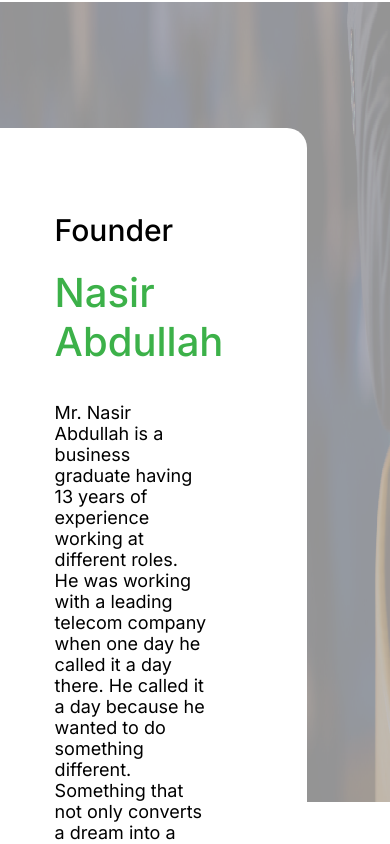
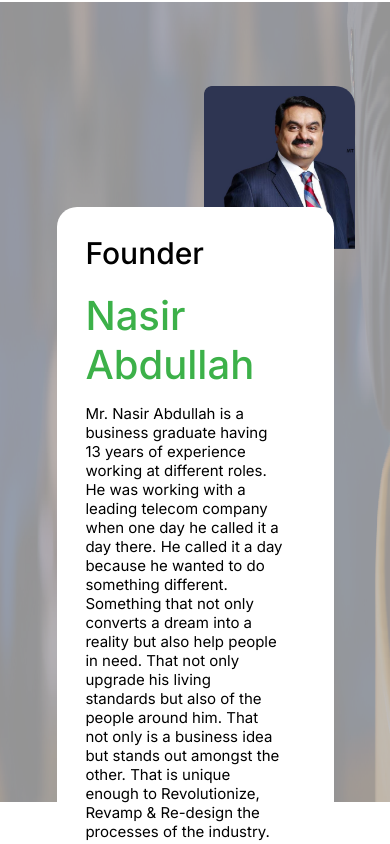
Before and after one commit to MehfoozurRehman/readymaid-web, a React (Create React App) app: page /aboutus in a window 390 px wide. Shown: the part 4700-5544 px from the top of the page. Built offline with nearby package versions, Linux system fonts and the light colour scheme.

Commit message:
about us changes

```diff
--- a/src/about.scss
+++ b/src/about.scss
@@ -221,7 +221,7 @@
 @media (max-width: 1080px) {
   .Best__services__coustomer__container {
     flex-direction: column;
-    padding-left: 2em;
+    padding-left: 5em;
   }
   .Best__services__coustomer__container__img {
     margin-top: 1.5em;
@@ -233,6 +233,10 @@
 @media (max-width: 1240px) {
   .about__us__our__foundation__container__main__two {
     width: 70%;
+    padding: 3em;
+  }
+  .about__us__our__foundation__container__content{
+   width: 60%;
   }
 }
 @media (max-width: 1176px) {
@@ -250,6 +254,44 @@
     width: fit-content;
   }
   .about__us__our__foundation__container__content {
-    width: 80%;
+    width: 100%;
+  }
+  .about__us__our__foundation__container__main{
+    width: 100%;
+  }
+  .about__us__our__foundation__container__para{
+    margin: 0;
+    width: 90%;
+    margin-top: 1em;
+    font-size: 15px;
+
   }
 }
+@media (max-width: 920px) {
+  .about__us__our__foundation__container__main {
+    flex-direction: column;
+  }
+  .about__us__our__foundation__container__content{
+    height: 50%;
+    width: 50%;
+    margin-left: 10em;
+
+  }
+  .about__us__our__foundation__container__content img{
+    display: flex;
+    justify-content: center;
+    margin: 0 auto;
+    border-top-right-radius:20px ;
+  }
+  .about__us__our__foundation__container__main{
+    padding: 0;
+    padding-left: 4em;
+    padding-bottom: 4em;
+  }
+  .about__us__our__foundation__container__main__two{
+   margin-left: .1em;
+   margin-right: 4em;
+   padding: 2em;
+   margin-bottom: 5em;
+  }
+}
```
